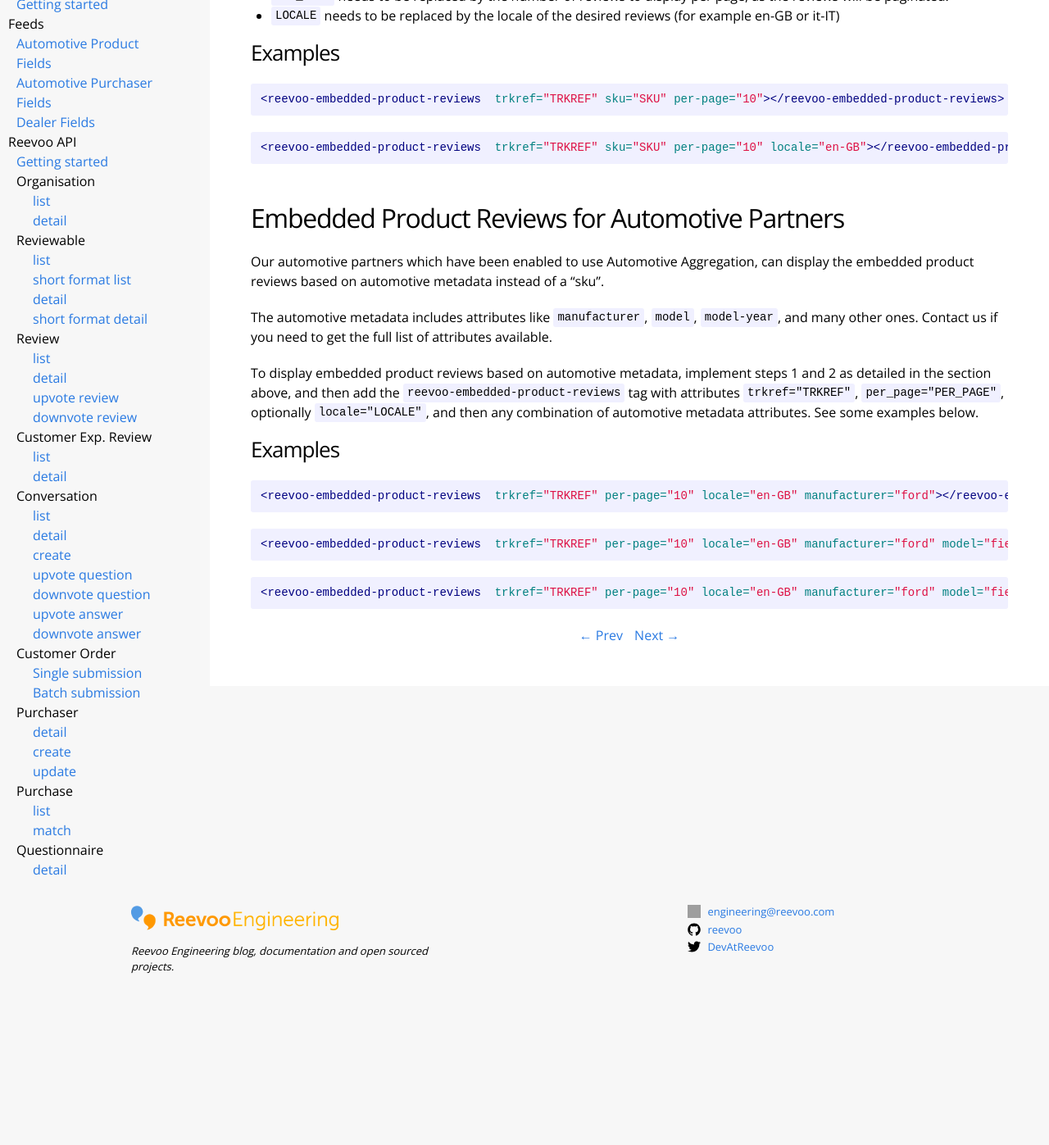
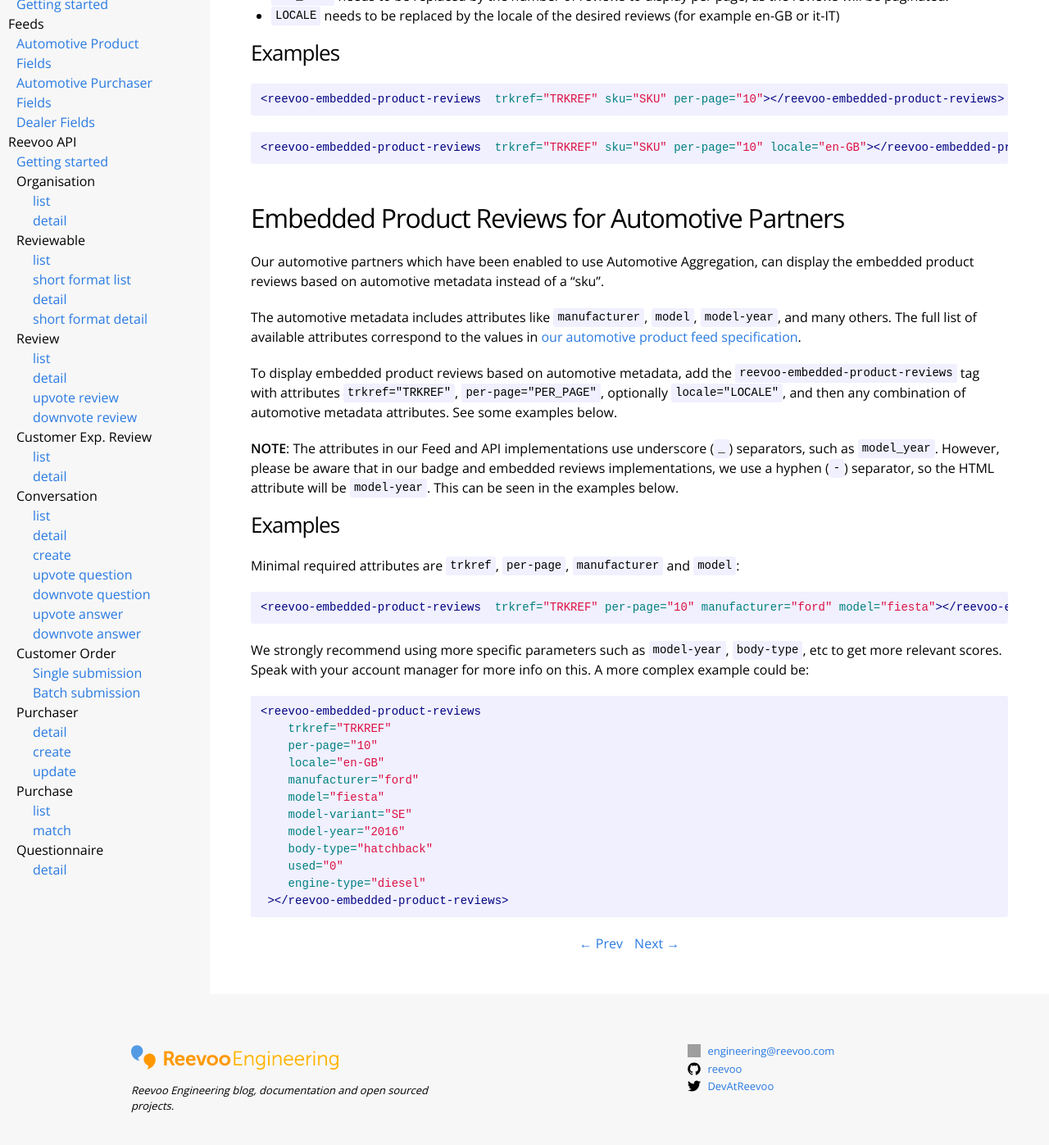
Before and after one commit to reevoo/reevoo.github.io, a Jekyll site: the page built from docs/reevoomark/embedded-product-reviews.markdown, in a window 1280 px wide and 1400 px high, scrolled down 614 px. Shown: the top 1397 px of the window at 82% size. Built offline with Jekyll 4.4.1, drawn with Linux system fonts in a browser that asks for light colours; before the commit the page ends 1844 px from its top, so only the background shows below that; grey boxes are pictures that could not be loaded.

Commit message:
Improve automotive badge and embedded product review documentation
There were two main problems:

- No reference for all the available attributes
- Lack of clarity around hyphen/underscore inconsistency

```diff
--- a/docs/reevoomark/embedded-product-reviews.markdown
+++ b/docs/reevoomark/embedded-product-reviews.markdown
@@ -46,22 +46,33 @@
 
 Our automotive partners which have been enabled to use Automotive Aggregation, can display the embedded product reviews based on automotive metadata instead of a "sku".
 
-The automotive metadata includes attributes like `manufacturer`, `model`, `model-year`, and many other ones. Contact us if you need to get the full list of attributes available.
+The automotive metadata includes attributes like `manufacturer`, `model`, `model-year`, and many others. The full list of available attributes correspond to the values in [our automotive product feed specification](../../feeds/feeds-automotive-product-fields).
 
-To display embedded product reviews based on automotive metadata, implement steps 1 and 2 as detailed in the section above, and then add the `reevoo-embedded-product-reviews` tag with attributes `trkref="TRKREF"`, `per_page="PER_PAGE"`, optionally `locale="LOCALE"`, and then any combination of automotive metadata attributes. See some examples below.
+To display embedded product reviews based on automotive metadata, add the `reevoo-embedded-product-reviews` tag with attributes `trkref="TRKREF"`, `per-page="PER_PAGE"`, optionally `locale="LOCALE"`, and then any combination of automotive metadata attributes. See some examples below.
+
+**NOTE**: The attributes in our Feed and API implementations use underscore (`_`) separators, such as `model_year`. However, please be aware that in our badge and embedded reviews implementations, we use a hyphen (`-`) separator, so the HTML attribute will be `model-year`. This can be seen in the examples below.
 
 ### Examples
 
+Minimal required attributes are `trkref`, `per-page`, `manufacturer` and `model`:
+
 {% highlight html %}
-<reevoo-embedded-product-reviews  trkref="TRKREF" per-page="10" locale="en-GB" manufacturer="ford"></reevoo-embedded-product-reviews>
+<reevoo-embedded-product-reviews  trkref="TRKREF" per-page="10" manufacturer="ford" model="fiesta"></reevoo-embedded-product-reviews>
 {% endhighlight %}
 
+We strongly recommend using more specific parameters such as `model-year`, `body-type`, etc to get more relevant scores. Speak with your account manager for more info on this. A more complex example could be:
 
 {% highlight html %}
-<reevoo-embedded-product-reviews  trkref="TRKREF" per-page="10" locale="en-GB" manufacturer="ford" model="fiesta"></reevoo-embedded-product-reviews>
+<reevoo-embedded-product-reviews
+    trkref="TRKREF"
+    per-page="10"
+    locale="en-GB"
+    manufacturer="ford"
+    model="fiesta"
+    model-variant="SE"
+    model-year="2016"
+    body-type="hatchback"
+    used="0"
+    engine-type="diesel"
+ ></reevoo-embedded-product-reviews>
 {% endhighlight %}
-
-
-{% highlight html %}
-<reevoo-embedded-product-reviews  trkref="TRKREF" per-page="10" locale="en-GB" manufacturer="ford" model="fiesta" model-year="2016"></reevoo-embedded-product-reviews>
-{% endhighlight %}
```
Also changed, not shown: docs/reevoomark/product-badges.markdown (+15 -6 lines).
